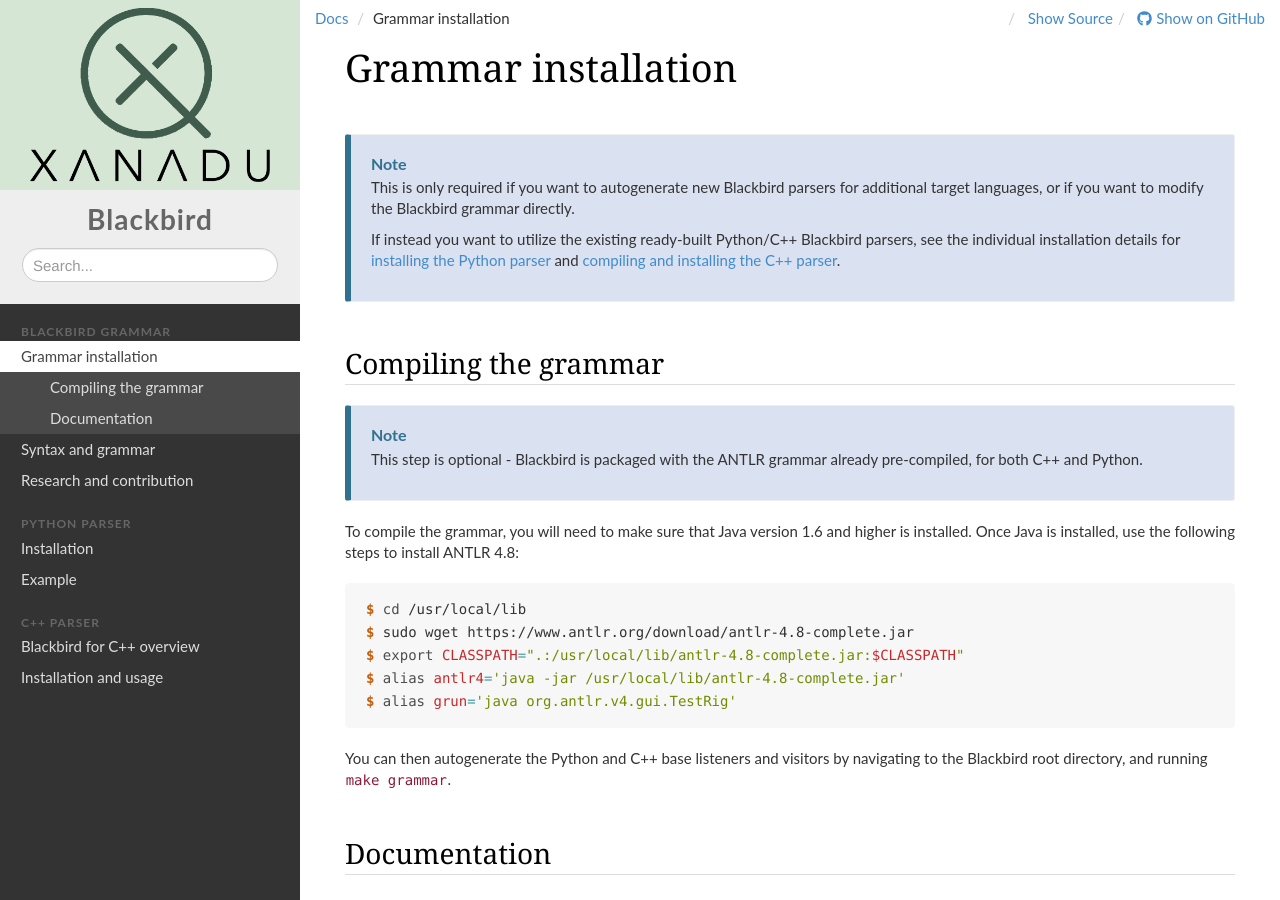
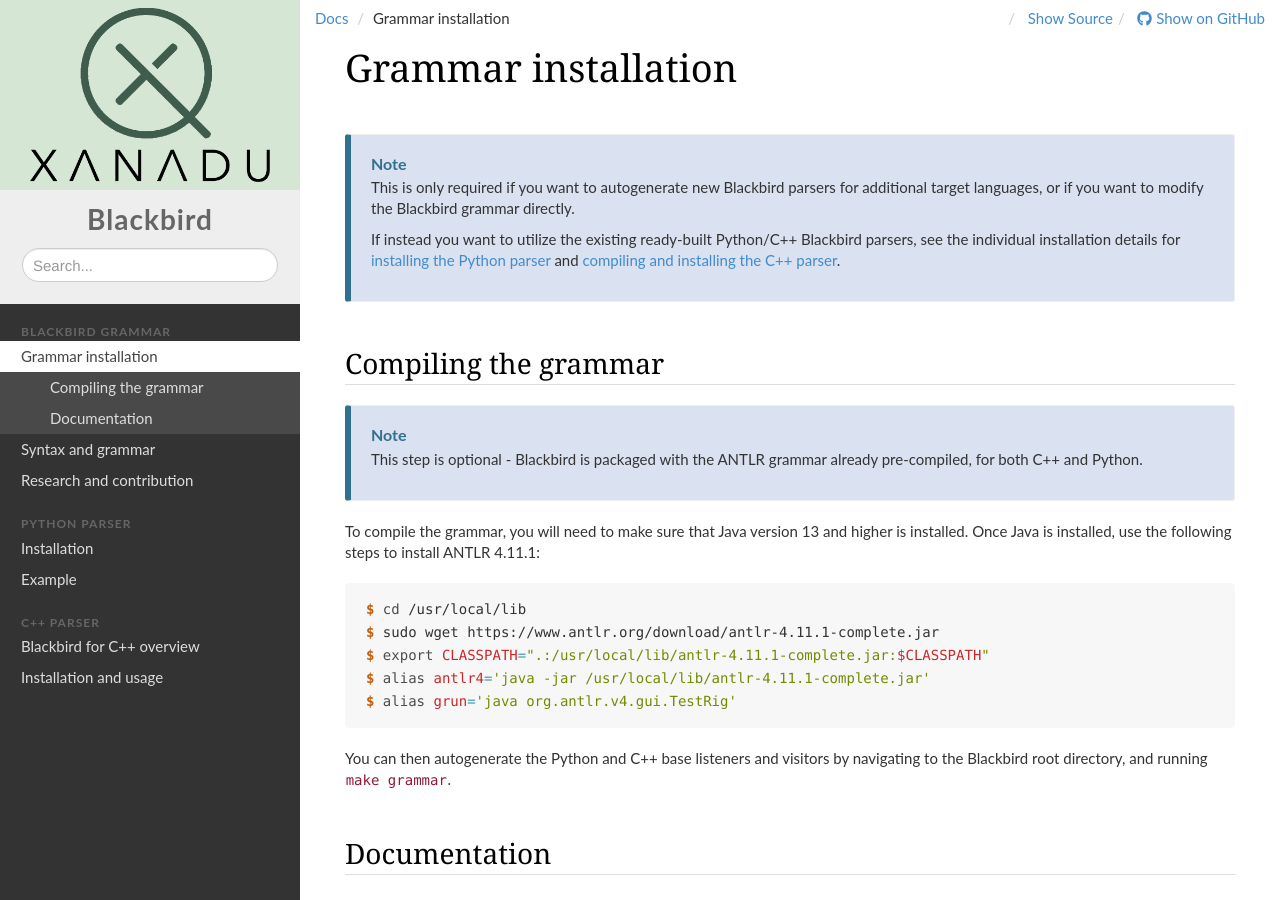
Before and after one commit to XanaduAI/blackbird, a Sphinx documentation site: the page built from doc/installing.rst, in a window 1280 px wide and 900 px high. Built offline with Sphinx 7.4.7, drawn with Linux system fonts in a browser that asks for light colours; nearby versions of some CDN libraries; pages that are not in the unit, such as notebooks, are missing from menus; the version number is read from the project's files by our own code.

Commit message:
update docs

```diff
--- a/doc/blackbird_python/installing.rst
+++ b/doc/blackbird_python/installing.rst
@@ -16,7 +16,7 @@ from GitHub as follows. The Python Blackbird listener requires NumPy and the Pyt
 
 .. code-block:: console
 
-    $ pip install numpy antlr4-python3-runtime>=4.8
+    $ pip install numpy antlr4-python3-runtime==4.11.1
 
 Once this is installed, simply clone the Blackbird git repository, use pip to install:
 
--- a/doc/installing.rst
+++ b/doc/installing.rst
@@ -23,15 +23,15 @@ Compiling the grammar
     This step is optional - Blackbird is packaged with the ANTLR grammar
     already pre-compiled, for both C++ and Python.
 
-To compile the grammar, you will need to make sure that Java version 1.6 and higher
-is installed. Once Java is installed, use the following steps to install ANTLR 4.8:
+To compile the grammar, you will need to make sure that Java version 13 and higher
+is installed. Once Java is installed, use the following steps to install ANTLR 4.11.1:
 
 .. code-block:: console
 
     $ cd /usr/local/lib
-    $ sudo wget https://www.antlr.org/download/antlr-4.8-complete.jar
-    $ export CLASSPATH=".:/usr/local/lib/antlr-4.8-complete.jar:$CLASSPATH"
-    $ alias antlr4='java -jar /usr/local/lib/antlr-4.8-complete.jar'
+    $ sudo wget https://www.antlr.org/download/antlr-4.11.1-complete.jar
+    $ export CLASSPATH=".:/usr/local/lib/antlr-4.11.1-complete.jar:$CLASSPATH"
+    $ alias antlr4='java -jar /usr/local/lib/antlr-4.11.1-complete.jar'
     $ alias grun='java org.antlr.v4.gui.TestRig'
 
 You can then autogenerate the Python and C++ base listeners and visitors by navigating to the
```
